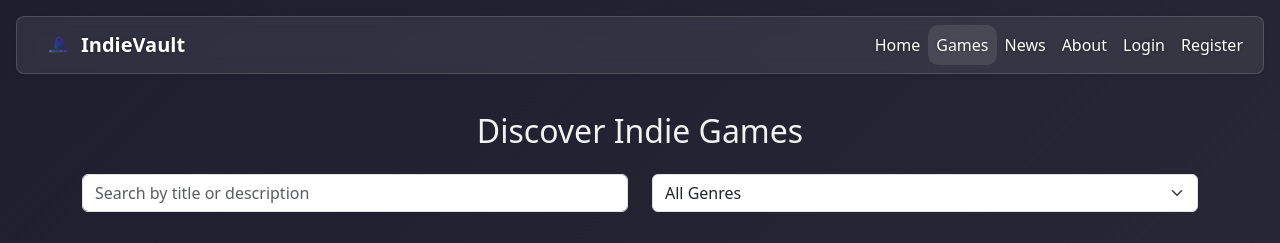
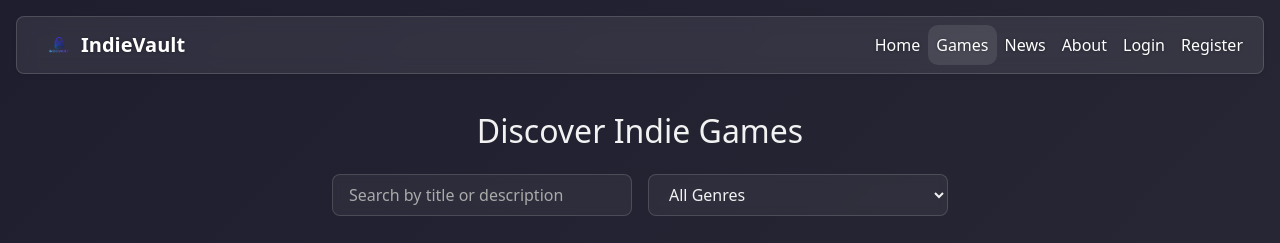
Before and after one commit to rupayan-banerjee/IndieVault, a Vue app in the folder IndieVault/: page /games in a window 1280 px wide. Shown: the top 243 px of the page. Built offline with nearby package versions, Linux system fonts and the light colour scheme; grey boxes are pictures that could not be loaded.

Commit message:
polishing up the UI

```diff
--- a/IndieVault/src/views/Games.vue
+++ b/IndieVault/src/views/Games.vue
@@ -3,19 +3,14 @@
         <h2 class="text-center mb-4">Discover Indie Games</h2>
 
         <!-- Filter Section -->
-        <div class="row mb-4">
-            <div class="col-md-6 mb-2">
-                <input type="text" v-model="searchQuery" class="form-control"
-                    placeholder="Search by title or description" />
-            </div>
-            <div class="col-md-6 mb-2">
-                <select v-model="selectedGenre" class="form-select">
-                    <option value="">All Genres</option>
-                    <option v-for="genre in uniqueGenres" :key="genre" :value="genre">
-                        {{ genre }}
-                    </option>
-                </select>
-            </div>
+        <div
+            class="filter-wrapper d-flex flex-column flex-md-row align-items-md-center justify-content-md-center gap-3 mb-5">
+            <input type="text" v-model="searchQuery" class="custom-filter-input"
+                placeholder="Search by title or description" />
+            <select v-model="selectedGenre" class="custom-filter-select">
+                <option value="">All Genres</option>
+                <option v-for="genre in uniqueGenres" :key="genre" :value="genre">{{ genre }}</option>
+            </select>
         </div>
 
         <div class="mb-4 text-end" v-if="isAdmin">
@@ -149,14 +144,36 @@
 </template>
 
 <script>
-import gameData from '../assets/games.json'
+import fallbackGames from '../assets/games.json'
 import auth from '../store/auth'
 import { reactive, ref, computed, watch } from 'vue'
 
 export default {
     name: 'Games',
     setup() {
-        const games = reactive(gameData.map(g => ({ ...g })))
+        // inside setup(), before any use of `games`
+        const storageKey = 'indievaultGames'
+
+        // Try to load from localStorage (must be an array)
+        let initial = []
+        try {
+            const raw = localStorage.getItem(storageKey)
+            if (raw) {
+                const parsed = JSON.parse(raw)
+                if (Array.isArray(parsed)) initial = parsed
+            }
+        } catch { }  // ignore parse errors
+
+        // If nothing in storage, use fallbackGames
+        const games = ref(
+            initial.length
+                ? initial
+                : fallbackGames.map(g => ({ ...g }))
+        )
+
+        watch(games, (updated) => {
+            localStorage.setItem(storageKey, JSON.stringify(updated))
+        }, { deep: true })
         const searchQuery = ref('')
         const selectedGenre = ref('')
         const currentlyEditing = ref(null)
@@ -176,13 +193,12 @@ export default {
 
         // List of unique genres from games
         const uniqueGenres = computed(() => {
-            const genres = games.map(g => g.genre)
-            return [...new Set(genres)]
+            return [...new Set(games.value.map(g => g.genre))]
         })
 
         // Computed filtered games
         const filteredGames = computed(() => {
-            return games.filter(game => {
+            return games.value.filter(game => {
                 const matchesSearch =
                     game.title.toLowerCase().includes(searchQuery.value.toLowerCase()) ||
                     game.description.toLowerCase().includes(searchQuery.value.toLowerCase())
@@ -226,9 +242,9 @@ export default {
         const isAdmin = computed(() => auth.state.currentUser?.role === 'admin')
 
         const deleteGame = (game) => {
-            const index = games.findIndex(g => g.id === game.id)
+            const index = games.value.findIndex(g => g.id === game.id)
             if (index !== -1) {
-                games.splice(index, 1)
+                games.value.splice(index, 1)
                 localStorage.setItem('gameList', JSON.stringify(games))
             }
         }
@@ -238,10 +254,9 @@ export default {
         }
 
         const saveEdit = () => {
-            const index = games.findIndex(g => g.id === currentlyEditing.value.id)
+            const index = games.value.findIndex(g => g.id === currentlyEditing.value.id)
             if (index !== -1) {
-                games[index] = { ...currentlyEditing.value }
-                localStorage.setItem('gameList', JSON.stringify(games))
+                games.value.splice(index, 1, { ...currentlyEditing.value })
             }
             currentlyEditing.value = null
         }
@@ -271,7 +286,7 @@ export default {
                 return
             }
 
-            const newId = Math.max(...games.map(g => g.id)) + 1
+            const newId = Math.max(...games.value.map(g => g.id)) + 1
             const gameToAdd = {
                 id: newId,
                 title: newGame.title.trim(),
@@ -282,7 +297,7 @@ export default {
                 wishlisted: false
             }
 
-            games.push(gameToAdd)
+            games.value.push(gameToAdd)
             localStorage.setItem('gameList', JSON.stringify(games))
 
             // Reset form
@@ -438,4 +453,33 @@ export default {
     color: #bbb;
     font-style: italic;
 }
+
+.filter-wrapper {
+    margin-bottom: 2rem;
+    gap: 1rem;
+}
+
+.custom-filter-input,
+.custom-filter-select {
+    background-color: rgba(255, 255, 255, 0.05);
+    border: 1px solid rgba(255, 255, 255, 0.15);
+    color: #f2f2f2;
+    padding: 0.5rem 1rem;
+    border-radius: 8px;
+    backdrop-filter: blur(4px);
+    transition: border 0.3s ease, background 0.3s ease;
+    width: 100%;
+    max-width: 300px;
+}
+
+.custom-filter-input::placeholder {
+    color: #aaa;
+}
+
+.custom-filter-input:focus,
+.custom-filter-select:focus {
+    outline: none;
+    border-color: rgba(255, 255, 255, 0.4);
+    background-color: rgba(255, 255, 255, 0.08);
+}
 </style>
--- a/IndieVault/src/views/Home.vue
+++ b/IndieVault/src/views/Home.vue
@@ -7,7 +7,8 @@
                 <h1 class="display-5 fw-bold hero-title">Welcome to IndieVault!</h1>
                 <!-- Short welcoming description -->
                 <p class="lead hero-subtext">
-                    This is just the starting point of something much more exciting.
+                    Your ultimate destination for indie games, news, and community. Explore, play, and connect with
+                    fellow gamers.
                 </p>
             </div>
         </section>
```
